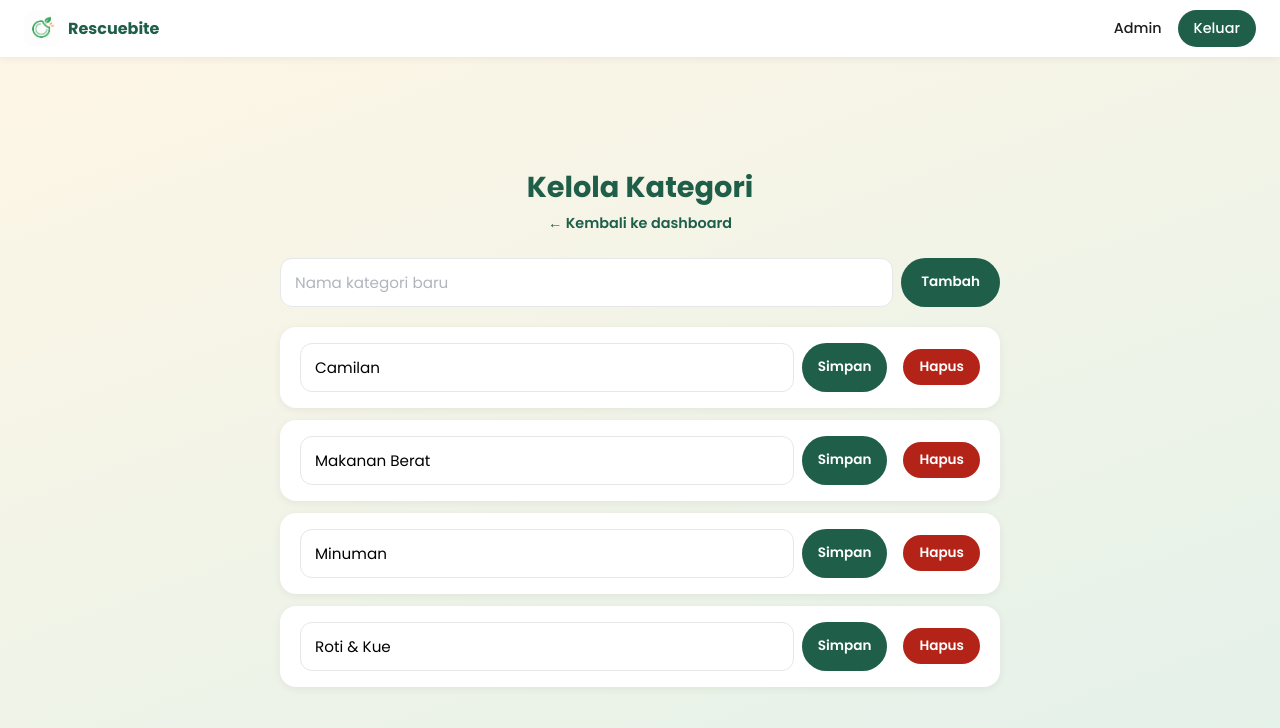
After one commit to Kaallinaaaa/rescuebite-food-rescue, a PHP site: page /admin/kategori.php in a window 1280 px wide. The commit adds this page. Shown: the top 728 px of the page. Run offline with PHP 8.4, Linux system fonts and the light colour scheme; the visitor is signed in with stand-in values (Sample User, id 1); data comes from the database, SQL or seed files in the repository.

Commit message:
Tambah kelola kategori

```diff
--- /dev/null
+++ b/admin/kategori.php
@@ -0,0 +1,76 @@
+<?php
+session_start();
+require_once "../config/database.php";
+require_once "../includes/auth_check.php";
+require_role("admin");
+
+$error = "";
+
+if ($_SERVER["REQUEST_METHOD"] === "POST") {
+    $aksi = $_POST["aksi"] ?? "";
+    $nama = trim($_POST["nama"] ?? "");
+    $id   = (int) ($_POST["id"] ?? 0);
+
+    if ($aksi === "tambah") {
+        if ($nama === "") {
+            $error = "Nama kategori wajib diisi.";
+        } else {
+            $pdo->prepare("INSERT INTO categories (nama) VALUES (?)")->execute([$nama]);
+        }
+    } elseif ($aksi === "ubah") {
+        if ($nama === "") {
+            $error = "Nama kategori wajib diisi.";
+        } else {
+            $pdo->prepare("UPDATE categories SET nama = ? WHERE id = ?")->execute([$nama, $id]);
+        }
+    } elseif ($aksi === "hapus") {
+        try {
+            $pdo->prepare("DELETE FROM categories WHERE id = ?")->execute([$id]);
+        } catch (PDOException $e) {
+            $error = "Kategori tidak bisa dihapus karena sedang dipakai.";
+        }
+    }
+
+    if ($error === "") {
+        header("Location: kategori.php");
+        exit;
+    }
+}
+
+$kategori = $pdo->query("SELECT * FROM categories ORDER BY nama")->fetchAll();
+
+require_once "../includes/header.php";
+?>
+
+<div class="wide-wrap">
+    <h1>Kelola Kategori</h1>
+    <p class="auth-sub"><a href="index.php">← Kembali ke dashboard</a></p>
+
+    <?php if ($error): ?>
+        <p class="alert"><?= htmlspecialchars($error) ?></p>
+    <?php endif; ?>
+
+    <form method="POST" class="aksi tambah-kategori">
+        <input type="hidden" name="aksi" value="tambah">
+        <input type="text" name="nama" placeholder="Nama kategori baru" required>
+        <button type="submit">Tambah</button>
+    </form>
+
+    <?php foreach ($kategori as $k): ?>
+        <div class="card-mitra">
+            <form method="POST" class="aksi" style="flex:1">
+                <input type="hidden" name="aksi" value="ubah">
+                <input type="hidden" name="id" value="<?= $k["id"] ?>">
+                <input type="text" name="nama" value="<?= htmlspecialchars($k["nama"]) ?>" required>
+                <button type="submit">Simpan</button>
+            </form>
+            <form method="POST" class="aksi" onsubmit="return confirm('Hapus kategori ini?')">
+                <input type="hidden" name="aksi" value="hapus">
+                <input type="hidden" name="id" value="<?= $k["id"] ?>">
+                <button type="submit" class="btn-no">Hapus</button>
+            </form>
+        </div>
+    <?php endforeach; ?>
+</div>
+
+<?php require_once "../includes/footer.php"; ?>
--- a/assets/css/style.css
+++ b/assets/css/style.css
@@ -188,3 +188,7 @@ button:hover { background: var(--hijau-hover); }
 .badge-menunggu { background: #fff3cd; color: #8a6d00; }
 .badge-terverifikasi { background: #d4edda; color: #1f5f4a; }
 .badge-ditolak { background: #fdecea; color: #b42318; }
+
+.tambah-kategori { margin-bottom: 20px; }
+.tambah-kategori input { flex: 1; }
+.tambah-kategori button { margin: 0; width: auto; padding: 8px 20px; }
```
